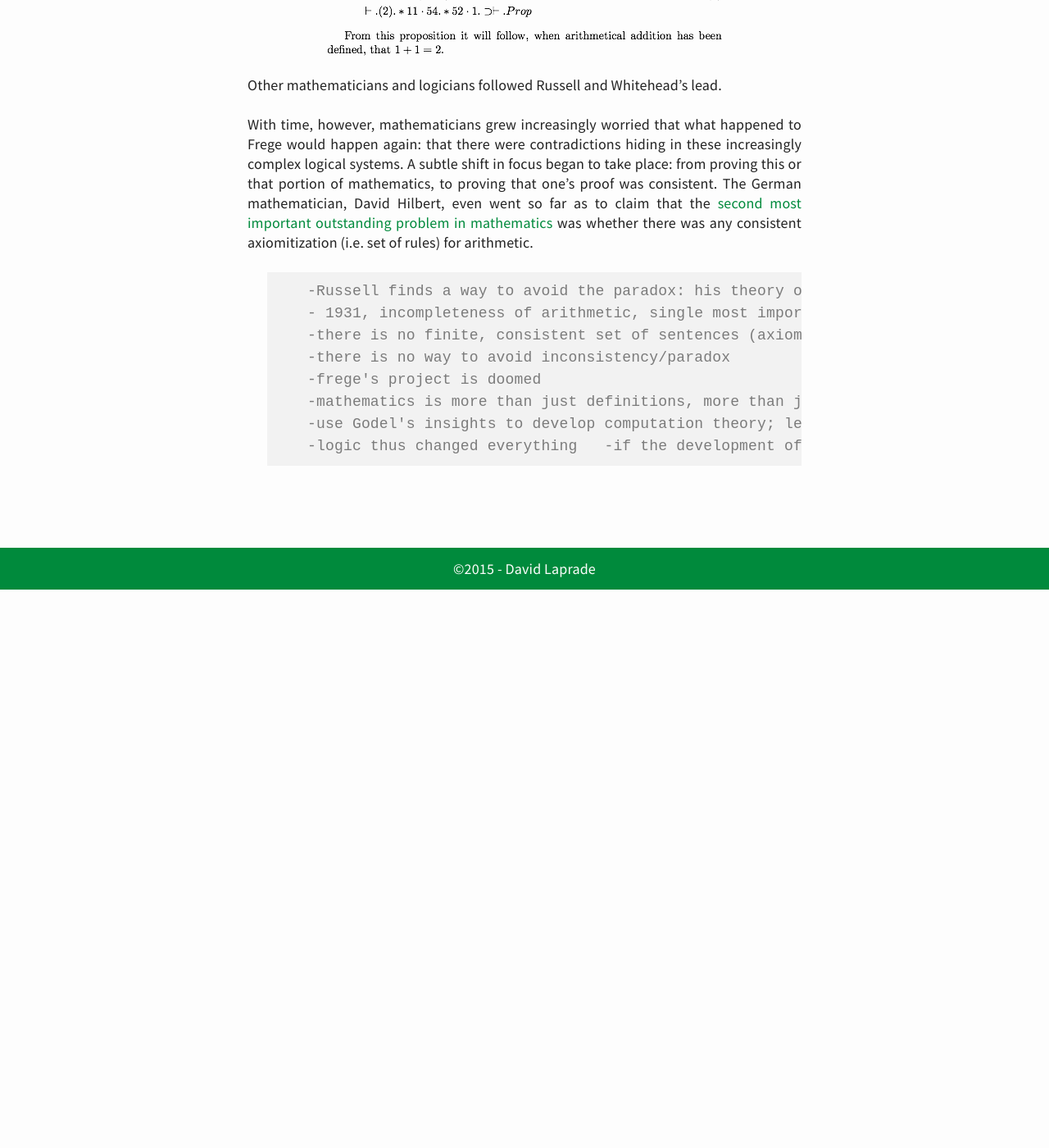
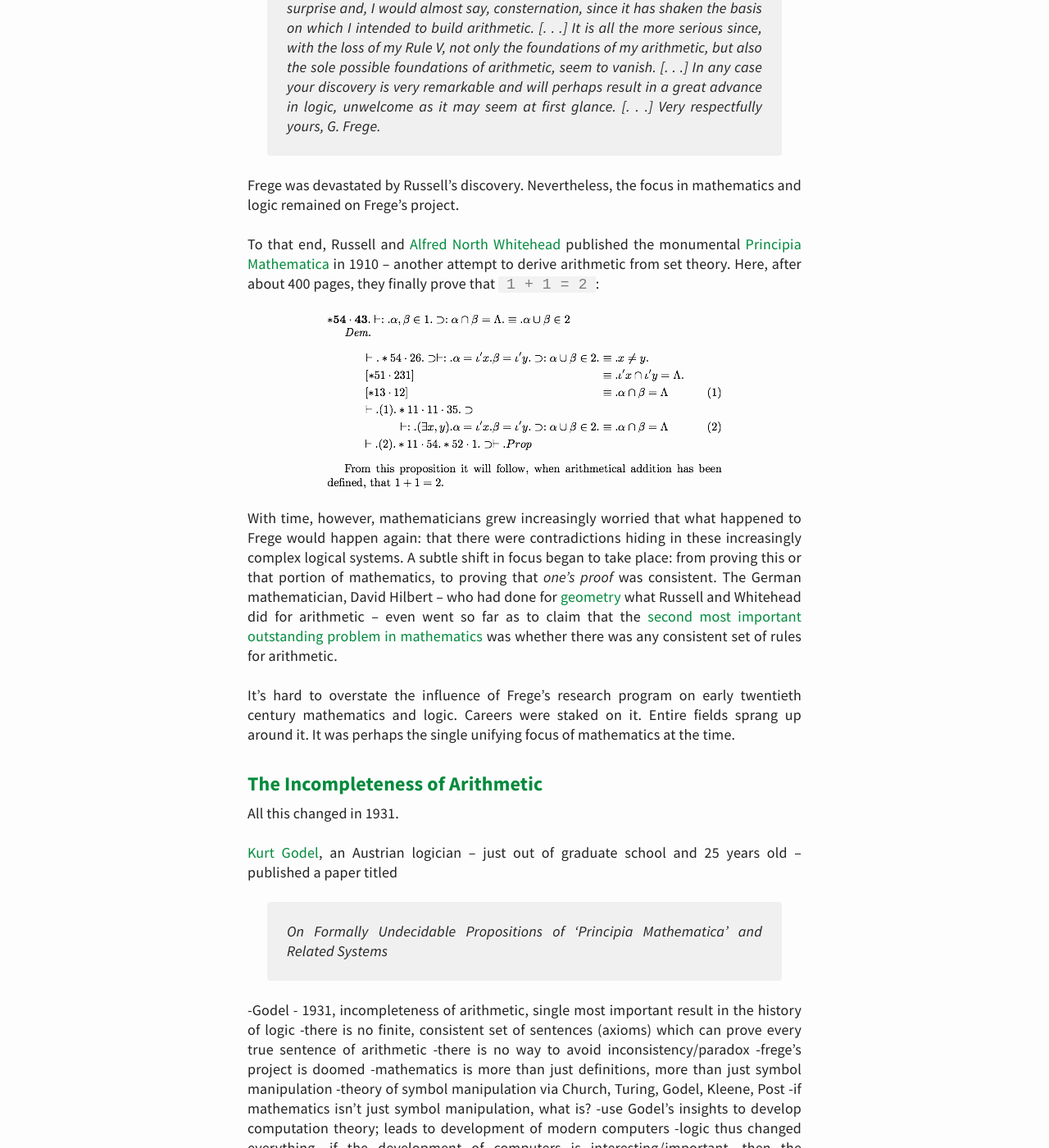
Before and after one commit to davidlaprade/davidlaprade.github.io, a Jekyll site: the page built from _posts/2016-7-8-what-is-logic.md, in a window 1280 px wide and 1400 px high, scrolled down 3701 px. Shown: the whole window at 82% size. Built offline with Jekyll 4.4.1, drawn with Linux system fonts in a browser that asks for light colours; comment, search, counter and statistics services are not loaded; before the commit the page ends 4420 px from its top, so only the background shows below that; some of the changed text lies outside the part shown.

Commit message:
Add section headers and further additions to logic post

```diff
--- a/_posts/2016-7-8-what-is-logic.md
+++ b/_posts/2016-7-8-what-is-logic.md
@@ -6,8 +6,10 @@ people. What is logic? How is it related to computers? I try to explain"
 ---
 
 I studied logic. Now I write software for a living. This confuses some
-people. What the heck is logic? How is it related to computers? This is my
+people. What is logic? How is it related to computers? This is my
 explanation.
+
+### Logic
 
 Logic is the study of inference: of drawing conclusions, or extracting
 information out of the information we already have. If someone says he
@@ -19,17 +21,18 @@ people for fun, then I can __infer__ that Jones is a bad person. And so on.
 This is the kind of thing that logic studies: the process of drawing
 conclusions.
 
-One of the things that logic tries to do is to provide tools for drawing
+One of the things that logic tries to do is to provide rules for drawing
 inferences:
 
-* tools that make it easier to see what conclusions can be drawn and what can't
-* tools that eliminate the possibility of drawing false conclusions from true premises
-* tools that objectively settle disputes about what conclusions can be drawn
-* tools that de-psychologize the process of inference entirely -- i.e. that
+* rules that eliminate the possibility of drawing false conclusions from true premises
+* rules that objectively settle disputes about what conclusions can be drawn
+* rules that de-psychologize the process of inference entirely -- i.e. that
   remove our reliance on what we "feel" the conclusions of a sentence are
 
-Computation theory was born out of an attempt to use these tools to settle a
+Computation theory was born out of an attempt to use these rules to settle a
 dispute in mathematics.
+
+### Arithmetic
 
 In 1781, [Immanuel
 Kant](https://en.wikipedia.org/wiki/Immanuel_Kant) published
@@ -79,27 +82,41 @@ if ever, think about anything more than this.
 But if Kant is right, then this commonsense vision of math leaves
 something important out.
 
+### Frege's Program
+
 [Gottlob Frege](https://en.wikipedia.org/wiki/Gottlob_Frege), a German
 logician and mathematician, took issue with Kant's claim. He felt that
-mathematics really was just like "Bachelors are unmarried" -- one could arrive
+arithmetic really was just like "Bachelors are unmarried": _analytic_. One could
+arrive
 at all of the true equations simply by manipulating the symbols according to
-rules. The symbols that he thought could do this were the those of set theory.
-And the rules were those of logic.
+rules. The symbols were those of set theory.  And the rules were those of logic.
+
+> Kant obviously [. . .] underestimated the value of analytic judgements [ . . .]
+The conclusions we draw from [a definition] extend our knowledge, and ought
+therefore, on Kant’s view, to be regarded as synthetic; and yet they can be
+proved by purely logical means, and are thus analytic. (Grundlagen, &sect;87)
 
 The book that resulted from Frege's attempts to develop a logic strong enough
 to infer arithmetic was the **Begriffsschrift**, published in 1879.
-Frege then published **The Foundations of Arithmetic** in 1884 to complete his
-project. There, he attempted to define
+Frege then published **Die Grundlagen der Arithmetik** (_The Foundations of
+Arithmetic_) in 1884 to complete his project. There, he attempted to define
 the major terms of arithmetic using only set theory and logic:
 
 > [T]he natural numbers 0, 1, 2, 3, etc., considered as sets [. . . can
 be] defined in purely logical fashion, namely, for 0 the set of things not
 identical with themselves, for 1 the set whose sole member is the number 0, for
 2 the set whose members are the numbers 0 and 1, for 3 the set whose members are
-the numbers 0, 1, and 2, and so forth.
+the numbers 0, 1, and 2, and so forth. (Kneale and Kneale, The Development of
+Logic, pp467-468)
 
-By the beginning of the 20th century, Frege thought he'd succeeded. But a young
-logician out of Cambridge named [Bertrand
+By the beginning of the 20th century, Frege thought he'd succeeded:
+
+> I hope I may claim  in the present work to have made it probable that the laws
+> of arithmetic are analytic judgements and are consequently a priori. Arithmetic
+> thus becomes simply a development of logic, and every proposition of
+> arithmetic a law of logic, albeit a derivative one. (Grundlagen, &sect;88)
+
+But a young logician out of Cambridge named [Bertrand
 Russell](https://en.wikipedia.org/wiki/Bertrand_Russell) wrote to him in the
 summer of 1902:
 
@@ -129,41 +146,44 @@ advance in logic, unwelcome as it may seem at first glance. [. . .] Very
 respectfully yours, G. Frege.
 
 Frege was devastated by Russell's discovery. Nevertheless, the focus in mathematics and
-logic remained on Frege's project: showing that mathematics was mere
-symbol manipulation.
+logic remained on Frege's project.
 
 To that end, Russell and [Alfred North
 Whitehead](https://en.wikipedia.org/wiki/Alfred_North_Whitehead) published the
 monumental [Principia Mathematica](https://en.wikipedia.org/wiki/Principia_Mathematica) in
 1910 -- another attempt to derive arithmetic from set theory. Here, after about
-400 pages, is their proof of `1 + 1 = 2`:
+400 pages, they finally prove that `1 + 1 = 2`:
 
-![principia_proof]({{ site.baseurl }}/jekyll_img/principia_proof.png)
-
-Other mathematicians and logicians followed Russell and Whitehead's lead.
+![proof_of_one_plus_one_equals_two]({{ site.baseurl }}/jekyll_img/principia_proof.png)
 
 With time, however, mathematicians grew increasingly worried that what happened
 to Frege would happen again: that there were contradictions hiding in these
 increasingly complex logical systems. A subtle shift in focus
 began to take place: from proving this or that portion of mathematics, to
-proving that one's proof was consistent. The German mathematician, David
-Hilbert, even went so far as to claim that the [second most important outstanding
+proving that _one's proof_ was consistent. The German mathematician, David
+Hilbert -- who had done for
+[geometry](https://en.wikipedia.org/wiki/Hilbert%27s_axioms) what Russell and
+Whitehead did for arithmetic --  even went so far as to claim that the
+[second most important outstanding
 problem in mathematics](https://en.wikipedia.org/wiki/Hilbert%27s_problems) was
-whether there was any consistent axiomitization (i.e. set of rules) for
-arithmetic.
+whether there was any consistent set of rules for arithmetic.
 
-    -Russell finds a way to avoid the paradox: his theory of types
-  -he and Whitehead publish the monumental Principia Mathematica
--Hilbert
--mathematicians begin dedicating their careers to finding new alternatives to
-Pincipia Mathematica
--new problem: how do we know the new system is complete, compact, consistent?
--Hilbert’s marching orders for a theory of mathematics
-  - https://en.wikipedia.org/wiki/Hilbert%27s_program
--he wants to show, essentially following Frege, that arithmetic is in some sense
-just symbol manipulation
--hilbert succeeds for geometry: a complete axiomatization
-  - the terms of geometry are considered "defined in use"
+It's hard to overstate the influence of Frege's research program on early
+twentieth century mathematics and logic. Careers were staked on it. Entire
+fields sprang up around it. It was perhaps the single unifying focus of
+mathematics at the time.
+
+### The Incompleteness of Arithmetic
+
+All this changed in 1931.
+
+[Kurt Godel](https://en.wikipedia.org/wiki/Kurt_G%C3%B6del), an Austrian
+logician -- just out of graduate school and 25 years old -- published a paper
+titled
+
+> On Formally Undecidable Propositions of 'Principia Mathematica' and
+Related Systems
+
 -Godel
     - 1931, incompleteness of arithmetic, single most important result in the history
 of logic
```
